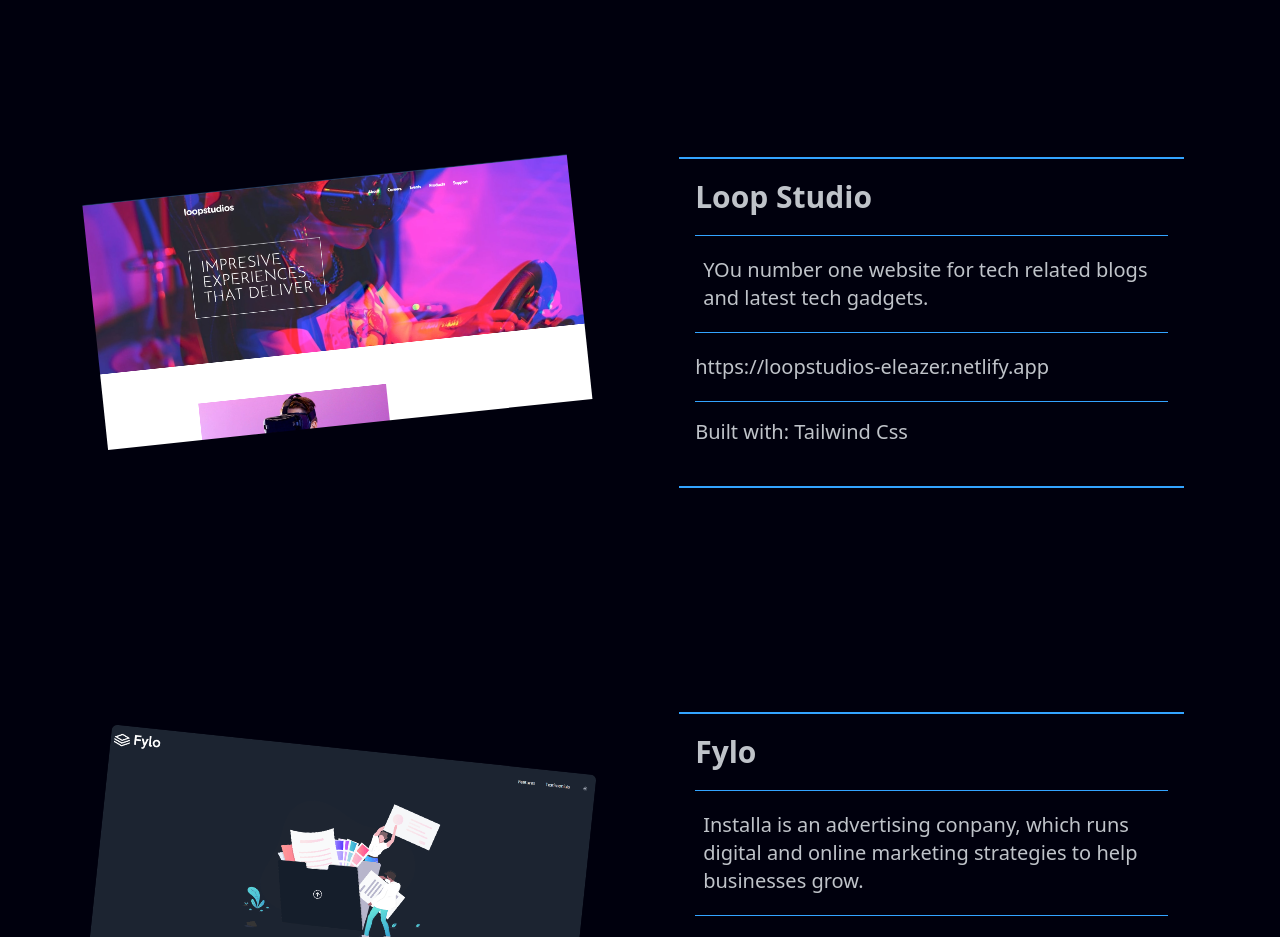
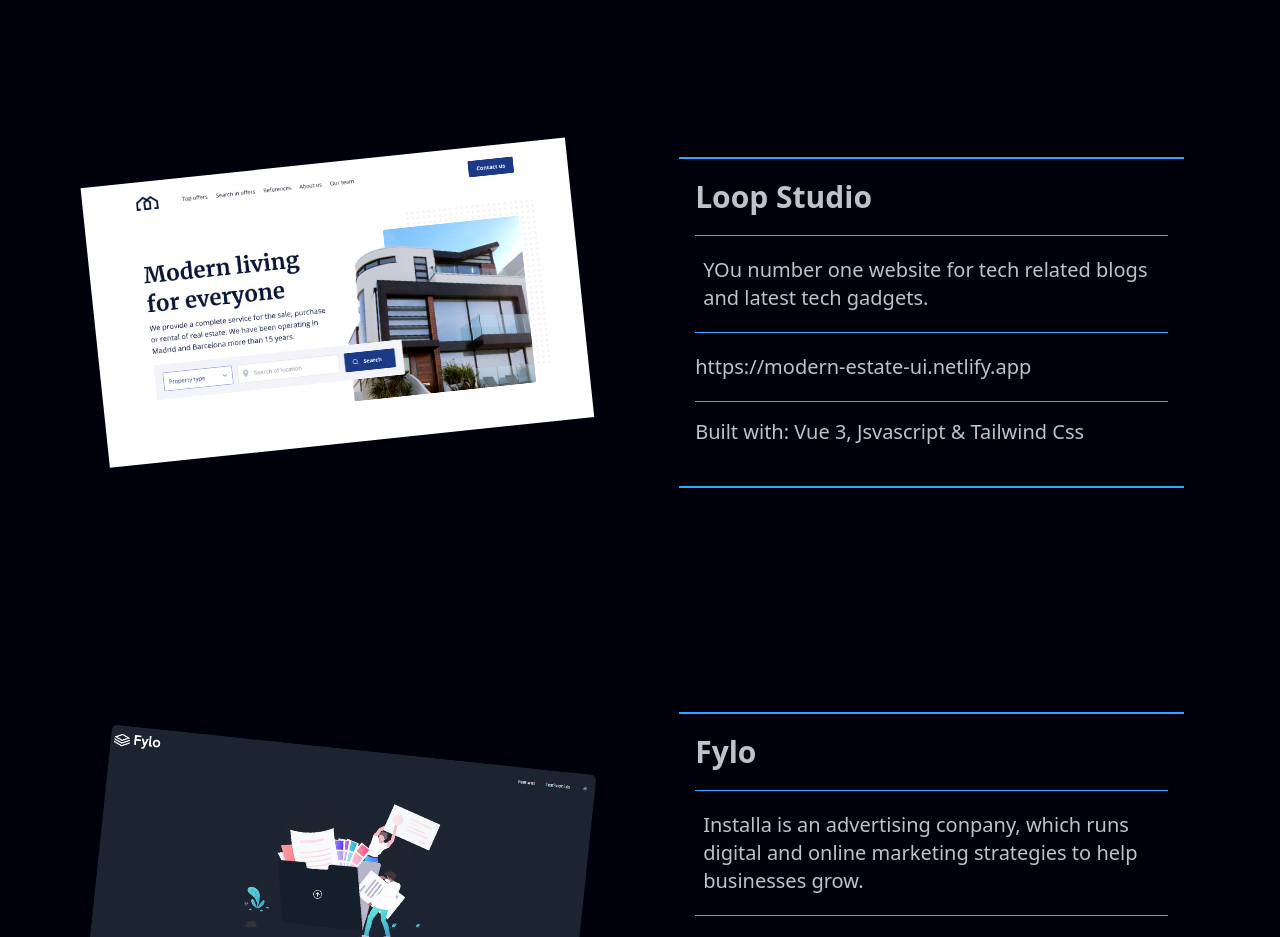
Before and after one commit to abbey-eleazer/portfolio, a Vue app: page / in a window 1280 px wide. Shown: the part 3280-4217 px from the top of the page. Built offline with nearby package versions, Linux system fonts and the light colour scheme.

Commit message:
changed project 4

```diff
--- a/src/components/ProjectFour.vue
+++ b/src/components/ProjectFour.vue
@@ -9,7 +9,7 @@
   <div class=" flex flex-col lg:flex-row items-center lg:gap-24 mx-auto mt-12 pb-10 w-[100%]  md:mt-32 md:pb-24">
 
     <div class=" w-[100%] pb-10 px-5 lg:px-0 rotate-[-6deg]">
- <img src="../../images/Loopstudio.png" alt="">
+ <img src="../../images/home.png" alt="">
    </div>
 
       <!-- Text  -->
@@ -19,9 +19,9 @@
 <p class="text-colorText text-sm p-2 md:text-xl md:pt-5 md:pb-5 border-b border-colorTertiary mb-5">
   YOu number one website for tech related blogs and latest tech gadgets.
 </p>
-<a href="https://loopstudios-eleazer.netlify.app" class="hover:text-colorSecondary text-colorText text-sm md:text-xl">https://loopstudios-eleazer.netlify.app</a>
+<a href="https://modern-estate-ui.netlify.app" class="hover:text-colorSecondary text-colorText text-sm md:text-xl">https://modern-estate-ui.netlify.app</a>
 <p class="pt-4 md:pb-5 pb-2 mt-5 border-t border-colorTertiary  text-colorText text-sm md:text-xl">
-  Built with: Tailwind Css
+  Built with: Vue 3, Jsvascript & Tailwind Css
 </p>
 </div>
    </div>
```
Also changed, not shown: images/home.png (added).
